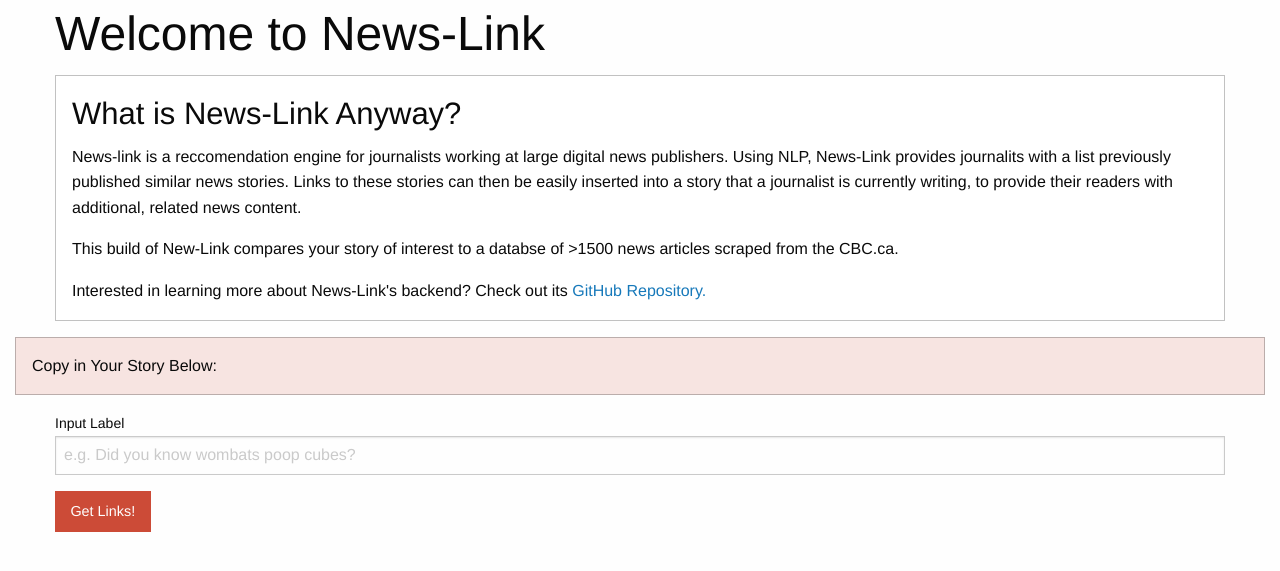
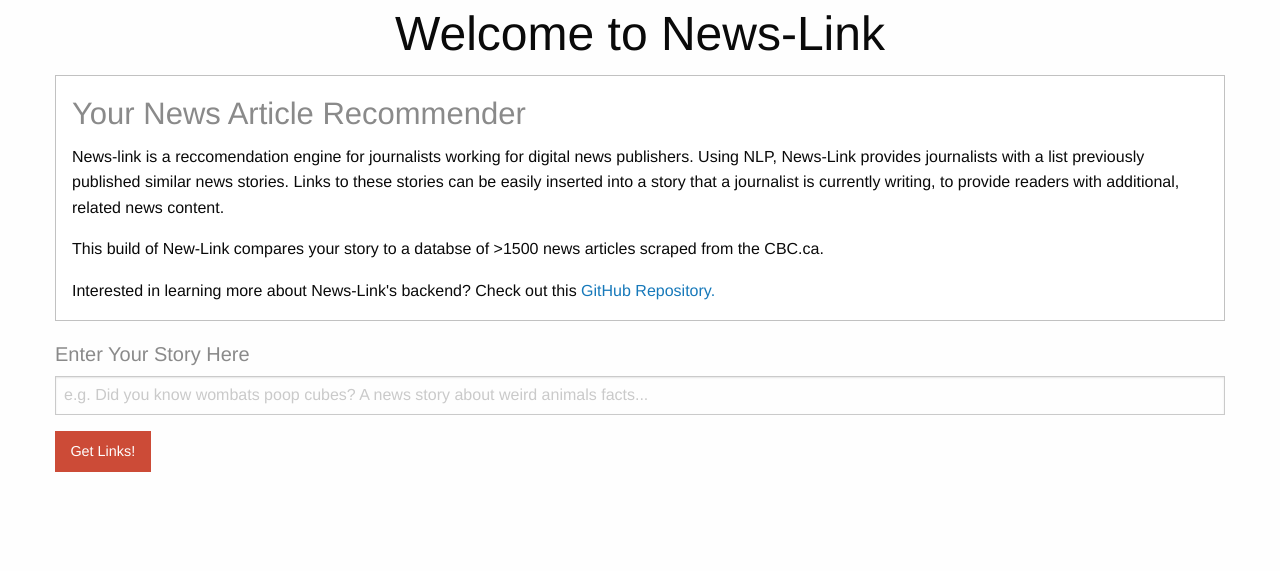
Before and after one commit to CylitaGuy/news-link, a Flask app: page / in a window 1280 px wide. Shown: the top 571 px of the page. Run offline with Flask 2, Linux system fonts and the light colour scheme; parts of the project's set-up code (start-up, migrations or seed data) failed here and were passed over; some libraries are stand-ins or nearby versions.

Commit message:
Additions to index file to accomodate outputs for long form articles

```diff
--- a/App2/templates/index.html
+++ b/App2/templates/index.html
@@ -17,41 +17,37 @@
     <div class="grid-container">
       <div class="grid-x grid-padding-x">
         <div class="large-12 cell">
-          <h1>Welcome to News-Link</h1>
+          <h1 class="text-center">Welcome to News-Link</h1>
         </div>
       </div>
 
       <div class="grid-x grid-padding-x">
         <div class="large-12 cell">
           <div class="callout">
-            <h3>What is News-Link Anyway?</h3>
+            <h3 class="subheader">Your News Article Recommender</h3>
 
-            <p>News-link is a reccomendation engine for journalists working at large digital news publishers. Using NLP, News-Link provides journalits with a list previously published similar news stories. Links to these stories can then be easily inserted into a story that a journalist is currently writing, to provide their readers with additional, related news content. </p>
+            <p>News-link is a reccomendation engine for journalists working for digital news publishers. Using NLP, News-Link provides journalists with a list previously published similar news stories. Links to these stories can be easily inserted into a story that a journalist is currently writing, to provide readers with additional, related news content. </p>
 
-            <p>This build of New-Link compares your story of interest to a databse of >1500 news articles scraped from the CBC.ca.</p>
+            <p>This build of New-Link compares your story to a databse of >1500 news articles scraped from the CBC.ca.</p>
 
-            <p>Interested in learning more about News-Link's backend? Check out its <a href ='https://github.com/CylitaGuy/news-link'> GitHub Repository.</a> </p>
+            <p>Interested in learning more about News-Link's backend? Check out this <a href ='https://github.com/CylitaGuy/news-link'> GitHub Repository.</a> </p>
             </div>
             </div>
           </div>
         </div>
       </div>
 
-        <!-- TESTING -->
+        <!-- Story Entry Formatting -->
+
       <div class="grid-x grid-padding-x">
-        <div class="large-12 cell">
-          <div class='callout alert'
-            <h5>Copy in Your Story Below:</h5>
-          </div>
-        </div>
       </div>
       <form action="/output" method="GET" id="user_input">
         <div class="grid-container">
           <div class="grid-x grid-padding-x">
             <div class="large-12 cell">
-                <label>Input Label</label>
+                <h5 class="subheader">Enter Your Story Here</h5>
                 <input type="text" id = "user_input" name='user_input'
-                placeholder="e.g. Did you know wombats poop cubes?"/>
+                placeholder="e.g. Did you know wombats poop cubes? A news story about weird animals facts..."/>
 
                 <button type="button round" class="alert button" form="user_input">Get Links!</button>
               </div>
@@ -67,14 +63,36 @@
           </blockquote>
       </div>
 
-      {% elif my_form_result=='NotEmpty' %}
+      {% elif my_form_result=='Long' %}
+
+    <div class = 'grid-container'>
+      <div class="grid-x grid-padding-x">
+        <div class="large-12 cell">
+            <h3 class="text-center"> Here's the story you entered:</h3>
+             <p class="text-center">{{my_input}}</p>
+        </div>
+      </div>
+      <div class="callout alert">
+        <h3 class="text-center">Something to consider!</h3>
+        <p>It seems that the article you are writing is a bit on the longer side. Not all of your audience may make it to the end! Perhaps considering inserting some of these similar links ~1/3 of the way through your article. You can include some of the other's at the end!
+        </p>
+      </div>
 
       <div class="grid-x grid-padding-x">
+        {% for table in tables %}
+            {{ table|safe }}
+        {% endfor %}
+    </div>
+    </div>
+
+      {% elif my_form_result=='NotEmpty' %}
+      <div class = 'grid-container'>
+      <div class="grid-x grid-padding-x">
         <div class="large-12 cell">
-          <div class='callout alert'
-            <h5>We found something:</h5>
-             <b>{{my_output}}</b>
-          </div>
+            <h3 class="text-center"> Here's the story you entered:</h3>
+
+             <p class="text-center">{{my_input}}</p>
+
         </div>
       </div>
 
@@ -82,6 +100,7 @@
         {% for table in tables %}
             {{ table|safe }}
         {% endfor %}
+    </div>
     </div>
 
       {% else %}
```
